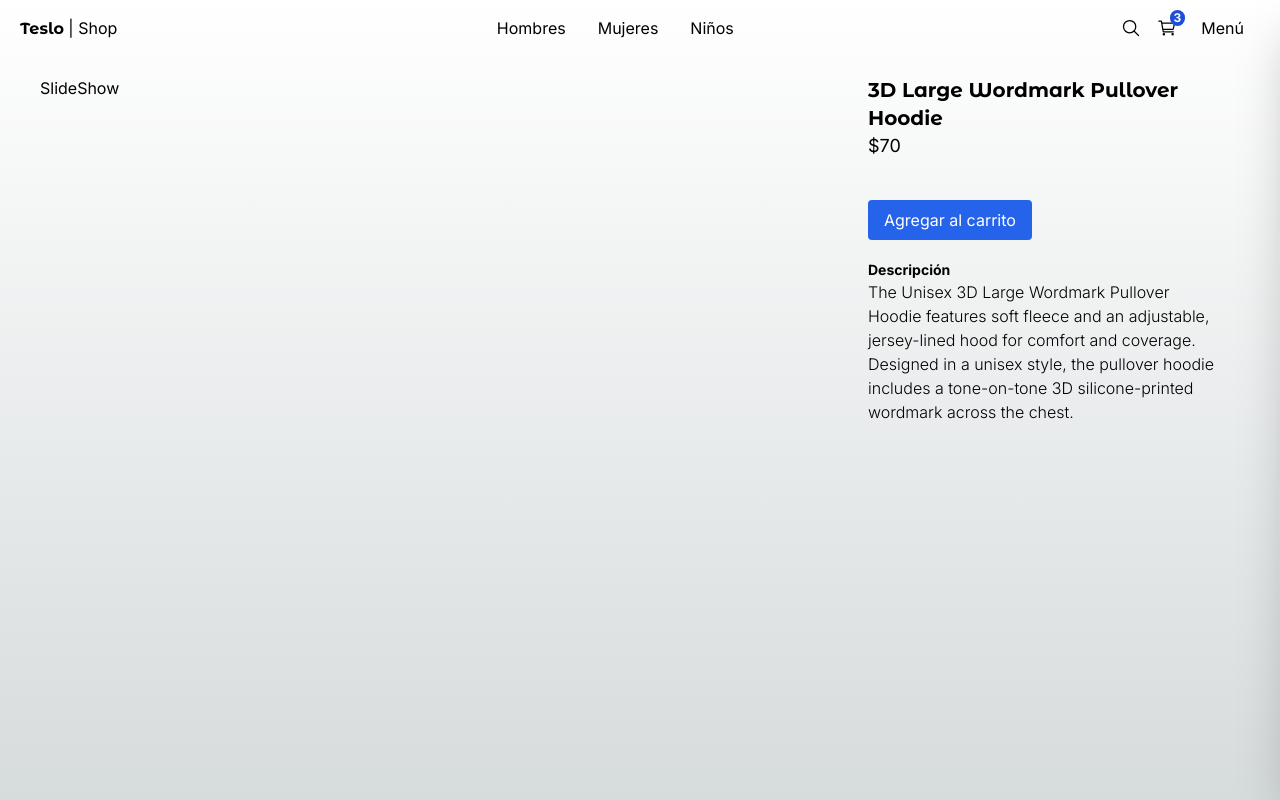
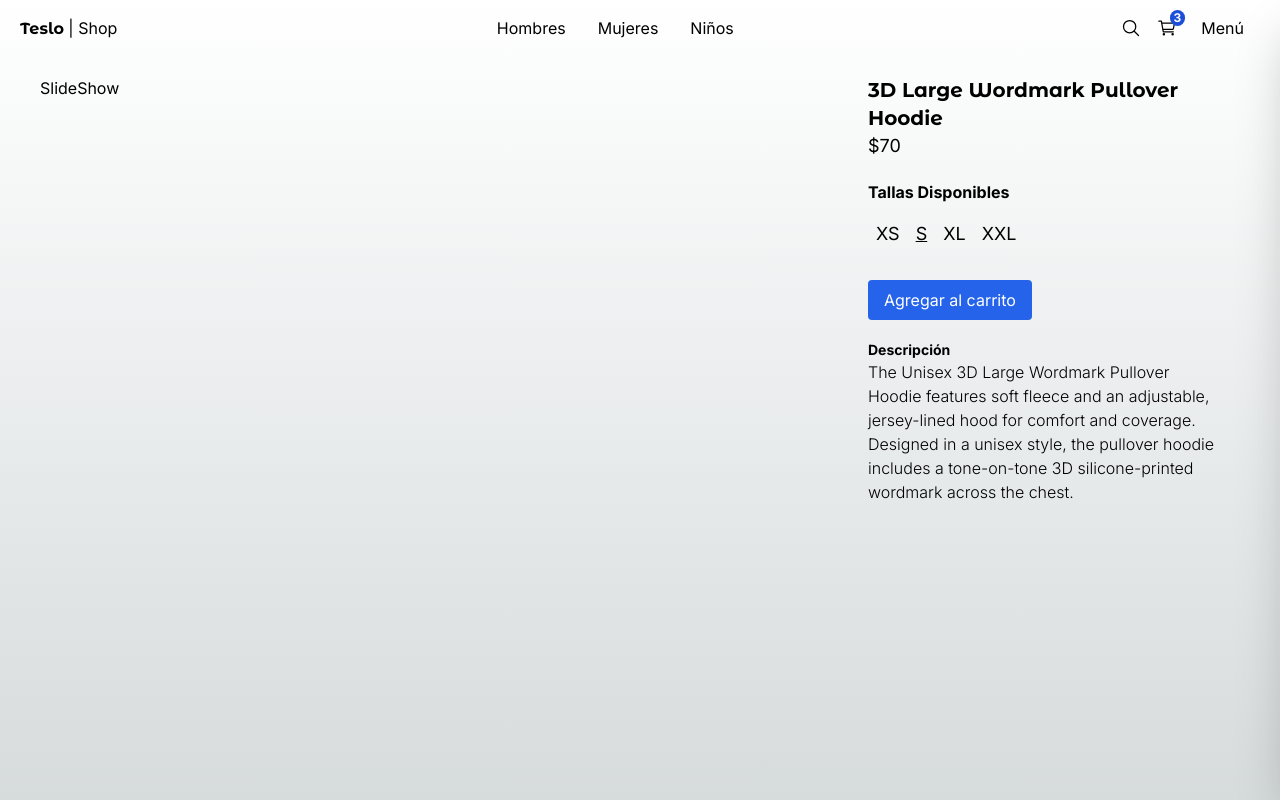
Before and after one commit to Newflaree/next-app_teslo-shop, a Next.js app: page /product/3d_large_wordmark_pullover_hoodie in a window 1280 px wide. Built offline with nearby package versions, Linux system fonts and the light colour scheme.

Commit message:
Selector de tallas

```diff
--- a/src/app/(shop)/product/[slug]/page.tsx
+++ b/src/app/(shop)/product/[slug]/page.tsx
@@ -1,6 +1,11 @@
+// Next JS
 import { notFound } from 'next/navigation';
+// Componentes
+import { SizeSelector } from '@/components';
+// Config
+import { titleFont } from '@/config';
+// Seed
 import { initialData } from '@/seed/seed';
-import { titleFont } from '@/config';
 
 
 interface Props {
@@ -34,6 +39,10 @@
         </p>
 
         {/*TODO: Sizes Selector*/}
+        <SizeSelector
+          selectedSize={ product.sizes[1] }
+          availableSizes={ product.sizes }
+        />
         {/*TODO: Count Selector*/}
 
         <button className='btn-primary my-5'>
--- a/src/components/index.ts
+++ b/src/components/index.ts
@@ -1,2 +1,3 @@
+export * from './product';
 export * from './products';
 export * from './ui';
--- a/src/components/product/index.ts
+++ b/src/components/product/index.ts
@@ -0,0 +1 @@
+export * from './size-selector';
--- /dev/null
+++ b/src/components/product/size-selector/SizeSelector.tsx
@@ -0,0 +1,39 @@
+import clsx from 'clsx';
+// Interfaces
+import type { Size } from '@/interfaces';
+
+
+interface Props {
+  selectedSize: Size;
+  availableSizes: Size[];
+}
+
+export const SizeSelector = ({ selectedSize, availableSizes }: Props) => {
+  return (
+    <div className='my-3'>
+      <h3 className='font-bold mb-4'>
+        Tallas Disponibles
+      </h3>
+
+      <div className='flex'>
+        {
+          availableSizes.map( size => (
+            <button
+              key={ size }
+              className={
+                clsx(
+                  `mx-2 hover:underline text-lg`,
+                  {
+                    'underline': size === selectedSize
+                  }
+                )
+              }
+            >
+              { size }
+            </button>
+          ))
+        }
+      </div>
+    </div>
+  );
+}
--- /dev/null
+++ b/src/components/product/size-selector/index.ts
@@ -0,0 +1 @@
+export * from './SizeSelector';
```
